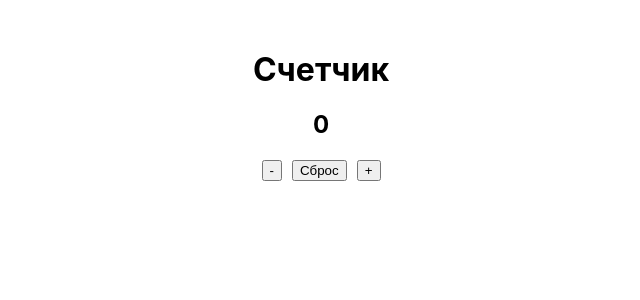
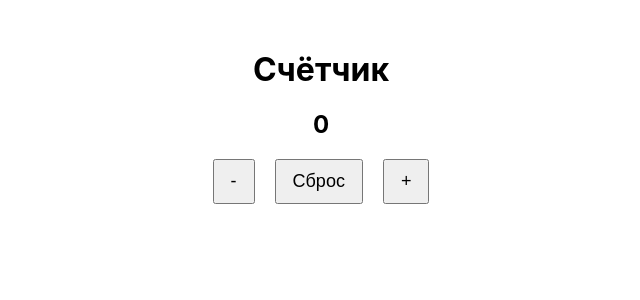
Before and after one commit to vlsea/JS-TRAINER, a React (Create React App) app in the folder my/: page / in a window 1280 px wide. Shown: the top 300 px of the page, without its empty margins (319-959 px from the left). Built offline with nearby package versions, Linux system fonts and the light colour scheme.

Commit message:
Домашка: счётчик на useState

```diff
--- a/my/src/App.css
+++ b/my/src/App.css
@@ -1,38 +1,17 @@
-.App {
-  text-align: center;
+css body {
+  margin: 0;
+  font-family: Arial, sans-serif;
+  background-color: #f4f4f4;
 }
 
-.App-logo {
-  height: 40vmin;
-  pointer-events: none;
+.counter {
+  text-align: center;
+  margin-top: 50px;
 }
 
-@media (prefers-reduced-motion: no-preference) {
-  .App-logo {
-    animation: App-logo-spin infinite 20s linear;
-  }
+.buttons button {
+  margin: 0 10px;
+  padding: 10px 16px;
+  font-size: 18px;
+  cursor: pointer;
 }
-
-.App-header {
-  background-color: #282c34;
-  min-height: 100vh;
-  display: flex;
-  flex-direction: column;
-  align-items: center;
-  justify-content: center;
-  font-size: calc(10px + 2vmin);
-  color: white;
-}
-
-.App-link {
-  color: #61dafb;
-}
-
-@keyframes App-logo-spin {
-  from {
-    transform: rotate(0deg);
-  }
-  to {
-    transform: rotate(360deg);
-  }
-}
--- a/my/src/App.js
+++ b/my/src/App.js
@@ -1,18 +1,19 @@
 import { useState } from "react";
+import "./App.css";
 
 function App() {
   const [count, setCount] = useState(0);
 
   return (
-    <div style={{ textAlign: "center", marginTop: "50px" }}>
-      <h1>Счетчик</h1>
+    <div className="counter">
+      <h1>Счётчик</h1>
       <h2>{count}</h2>
 
-      <button onClick={() => setCount(count - 1)}>-</button>
-      <button onClick={() => setCount(0)} style={{ margin: "0 10px" }}>
-        Сброс
-      </button>
-      <button onClick={() => setCount(count + 1)}>+</button>
+      <div className="buttons">
+        <button onClick={() => setCount((prev) => prev - 1)}>-</button>
+        <button onClick={() => setCount(0)}>Сброс</button>
+        <button onClick={() => setCount((prev) => prev + 1)}>+</button>
+      </div>
     </div>
   );
 }
```
